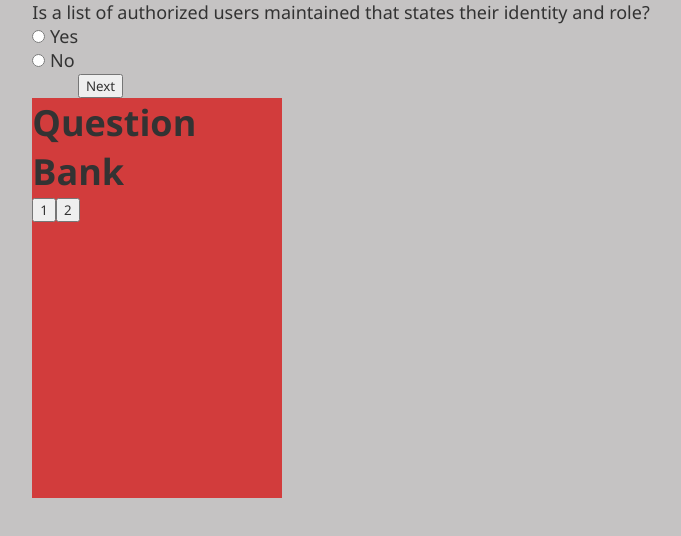
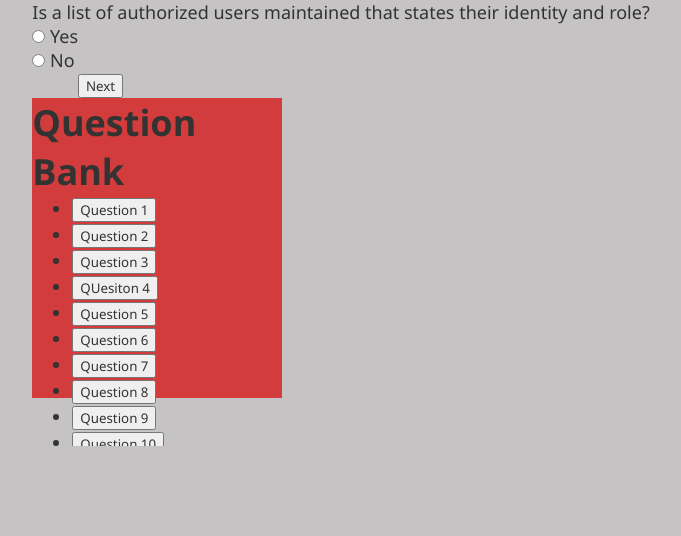
Before and after one commit to jvillarante/Omnistruct-CMMC-Level-1-Web, a React (Create React App) app in the folder main/: page /CMMC-Assessment in a window 1280 px wide. Shown: the top 536 px of the page, without its empty margins (299-980 px from the left). Built offline with nearby package versions, Linux system fonts and the light colour scheme.

Commit message:
Added a scrollable list for questions

```diff
--- a/main/src/Assessment.js
+++ b/main/src/Assessment.js
@@ -52,8 +52,24 @@ const Assessment = () => {
                     Question Bank
                 </h1>
                 <div className="questionButtons">
-                        <input type="button" value="1" class="right"></input>
-                        <input type="button" value="2" class="right"></input>
+                <nav>
+            <ul>
+                <li><a href="#"><button>Question 1</button></a></li>
+                <li><a href="#"><button>Question 2</button></a></li>
+                <li><a href="#"><button>Question 3</button></a></li>
+                <li><a href="#"><button>QUesiton 4</button></a></li>
+                <li><a href="#"><button>Question 5</button></a></li>
+                <li><a href="#"><button>Question 6</button></a></li>
+                <li><a href="#"><button>Question 7</button></a></li>
+                <li><a href="#"><button>Question 8</button></a></li>
+                <li><a href="#"><button>Question 9</button></a></li>
+                <li><a href="#"><button>Question 10</button></a></li>
+                <li><a href="#"><button>Question 11</button></a></li>
+                <li><a href="#"><button>Question 12</button></a></li>
+                <li><a href="#"><button>Question 13</button></a></li>
+
+                    </ul>
+                </nav>
                 </div>
             </div>
         </div>
--- a/main/src/index.css
+++ b/main/src/index.css
@@ -60,5 +60,8 @@ body {
   background: #d23c3c;
   align-items: center;
   width: 250px;
-  height: 400px;
+  height: 300px;
 }
+
+nav ul{height: 250px; width: 80%;}
+nav ul{overflow:hidden; overflow-y:scroll;}
```
